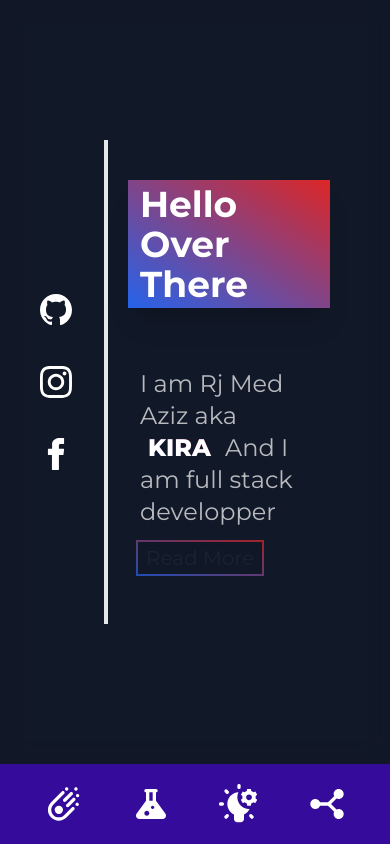
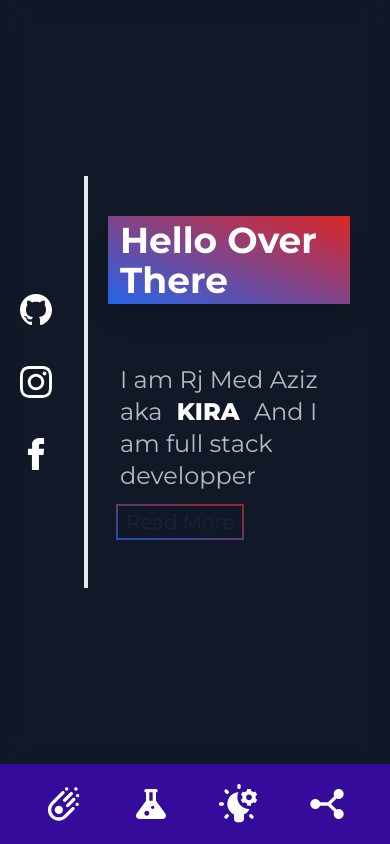
Before and after one commit to kiraaziz/About-Kira, a Svelte app: page / in a window 390 px wide. Built offline with nearby package versions, Linux system fonts and the light colour scheme.

Commit message:
Update Me.svelte

```diff
--- a/src/components/Me.svelte
+++ b/src/components/Me.svelte
@@ -1,4 +1,4 @@
-<div class="w-full h-full py-10 lg:pr-0 px-10  flex items-center justify-center" id="Kira">
+<div class="w-full h-full py-10 lg:pr-0 lg:px-10 px-5 flex items-center justify-center" id="Kira">
     <div class="h-full w-24 lg:mx-0 mr-8 flex items-center justify-center flex-col space-y-10">
         <a class="h-max w-max" href="https://github.com/kiraaziz">
             <img class="w-8 h-8 hover:bg-gradient-to-tr from-blue-600 to-red-600  hover:scale-125 hover:-translate-y-1  ease-in-out duration-200 transition" alt="" src="/icons/my-github.svg" />
```
